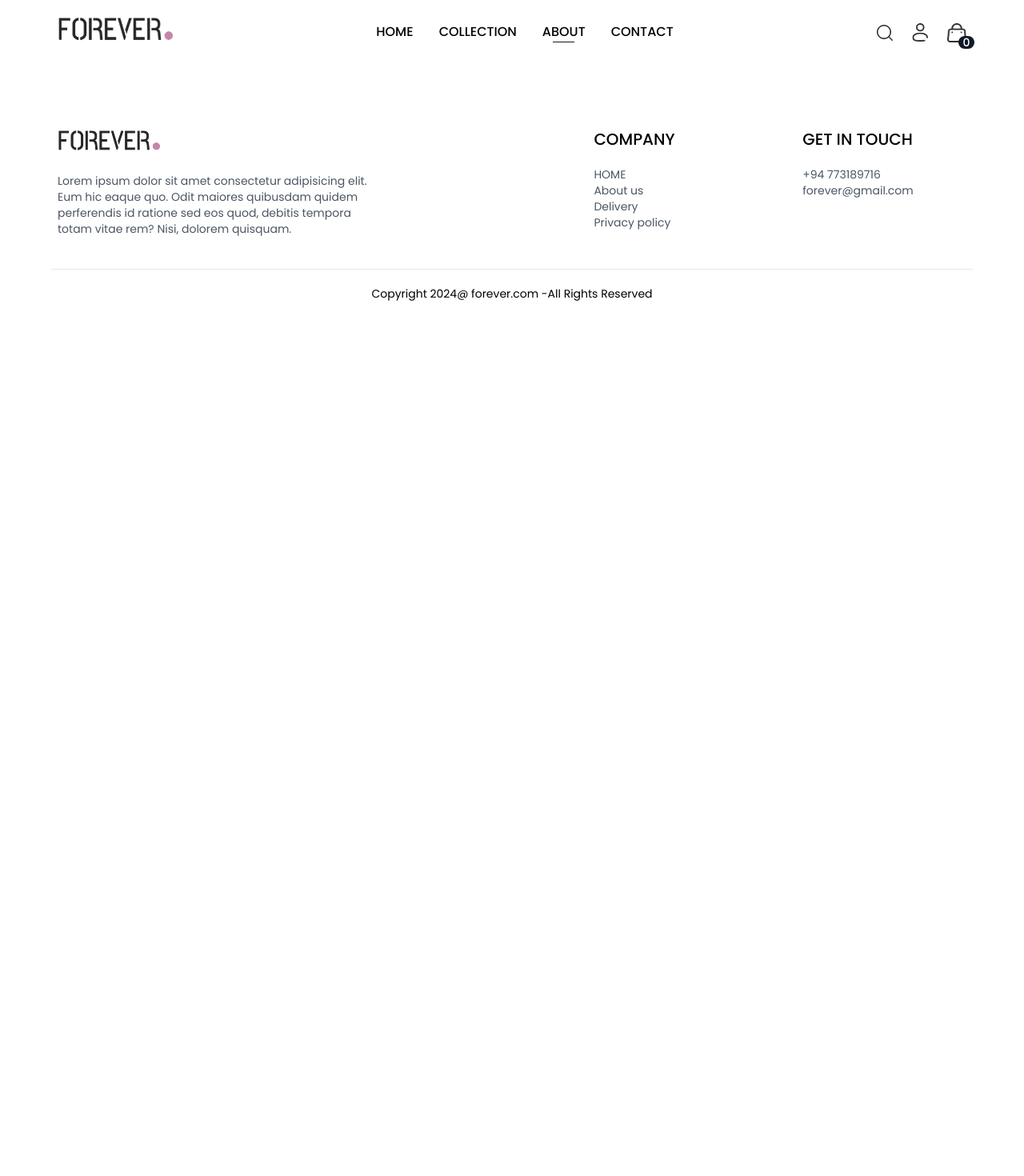
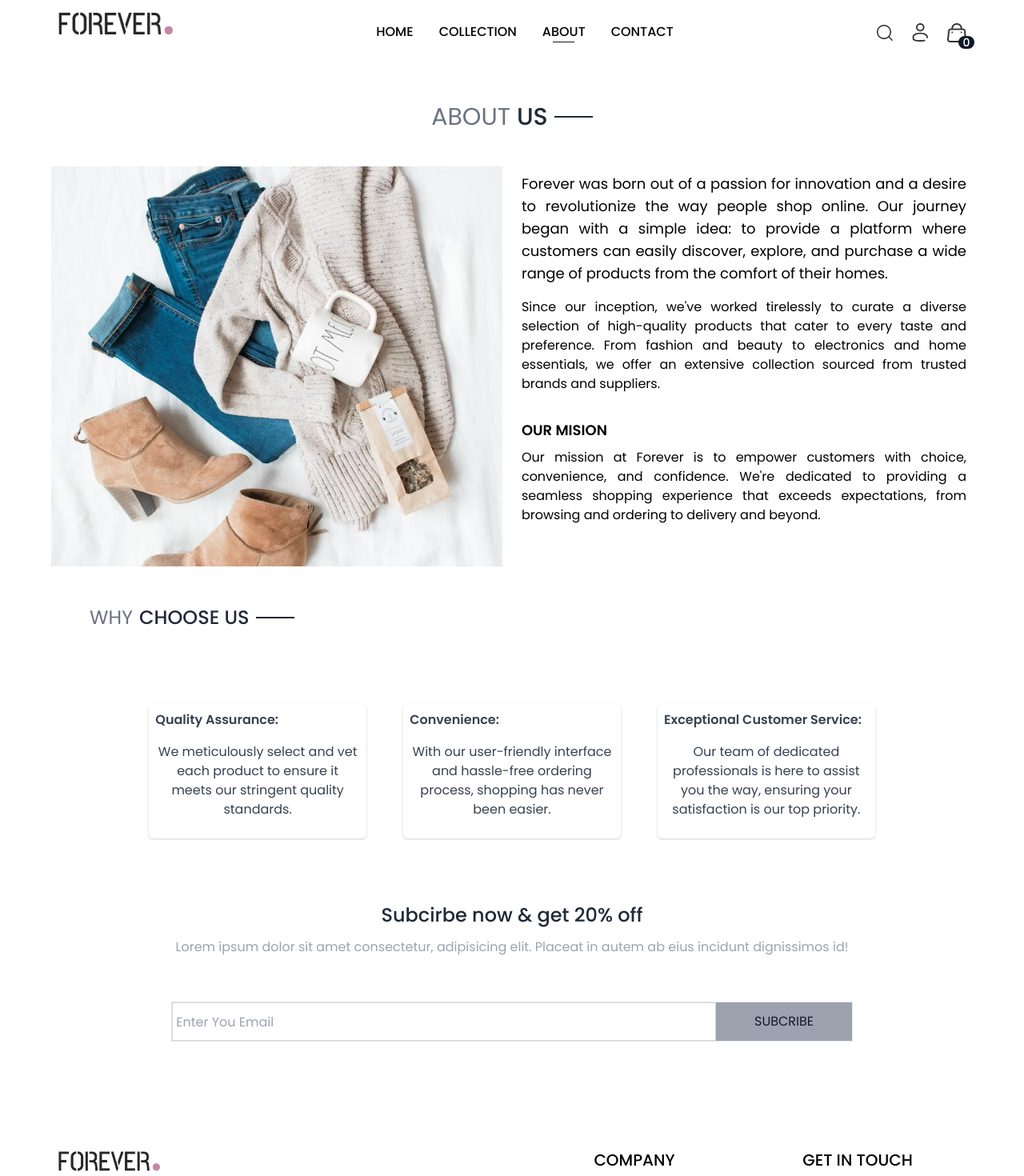
Before and after one commit to DhanushkaBasnayaka30/E-Commerce, a React (Vite) app in the folder frontend/: page /about in a window 1280 px wide. Shown: the top 1470 px of the page at 80% size. Before the commit the page ends 800 px from the top, so only its background shows below. Built offline with nearby package versions, Linux system fonts and the light colour scheme; what tailwindcss-animated would draw is missing.

Commit message:
about page

```diff
--- a/frontend/src/components/Navbar.jsx
+++ b/frontend/src/components/Navbar.jsx
@@ -81,12 +81,15 @@ function Navbar() {
 								alt=""
 							/>
 							<div className="group-hover:block hidden absolute dropdown-menu left-[-75px] m-auto pt-4">
-								<div className="flex flex-col gap-2 w-36 px-5 bg-gray-200 font-semibold text-gray-900 rounded pb-2">
+								<div className="flex flex-col gap-y-4 w-36 px-5 bg-gray-200 font-semibold text-gray-900 rounded pb-2">
 									<p className="cursor-pointer hover:text-black font-semibold">
 										My Profile
 									</p>
 									<p className="cursor-pointer hover:text-black font-semibold">
 										Orders
+									</p>
+									<p className="cursor-pointer hover:text-black font-semibold">
+										Admin
 									</p>
 									<p className="cursor-pointer hover:text-black font-semibold">
 										Logout
--- a/frontend/src/components/NewsLatter.jsx
+++ b/frontend/src/components/NewsLatter.jsx
@@ -6,17 +6,17 @@ function NewsLatter() {
   }
 	return (
 		<>
-			<div className="text-center justify-center w-full  flex flex-col">
+			<div className="text-center justify-center w-full  flex flex-col ">
 				<p className="text-2xl font-medium text-gray-800">
 					Subcirbe now & get 20% off
 				</p>
         <p className="text-gray-400 mt-3">
           Lorem ipsum dolor sit amet consectetur, adipisicing elit. Placeat in autem ab eius incidunt dignissimos id! </p>
-          <div className="w-full h-12 ">
+          <div className="w-full h-12 px-2 mt-8">
 
           <form onSubmit={handleSubmit} className="w-full sm:w-3/4  mx-auto flex border  items-center my-6  ">
-            <input required type="email" placeholder=" Enter You Email" className ="  outline-none  w-full h-full "name="" id="" />
-            <button className="bg-black text-white text-xs px-20 py-4   ">SUBCRIBE</button>
+            <input required type="email" placeholder=" Enter You Email" className ="w-3/4 border h-[48px] border-gray-300 outline-none  md:w-full  "name="" id="" />
+            <button className="bg-gray-400 text-gray-900 md:text-base  text-xs  h-12  hover:bg-black hover:text-white w-1/4 text-center ">SUBCRIBE</button>
           </form>
           </div>
 
--- /dev/null
+++ b/frontend/src/components/Subcription.jsx
@@ -0,0 +1,11 @@
+import React from 'react'
+
+function Subcription() {
+  return (
+    <div>
+
+    </div>
+  )
+}
+
+export default Subcription
--- a/frontend/src/pages/About.jsx
+++ b/frontend/src/pages/About.jsx
@@ -1,11 +1,106 @@
-import React from 'react'
+import React from "react";
+import Title from "../components/Title";
+import { assets } from "../assets/assets";
+import NewsLatter from "../components/NewsLatter";
+import { useInView } from "react-intersection-observer";
+function About() {
 
-function About() {
-  return (
-    <div className='px-2'>
+  const { ref: visionMissionRef, inView: visionMissionInView } = useInView({
+		triggerOnce: false, // Trigger animation only once
+		threshold: 0.1, // Trigger when 10% of the element is in the viewport
+	});
 
-    </div>
-  )
+	return (
+		<div  ref={visionMissionRef}
+    className={` w-full h-auto  mt-8 sm:mt-20  p-1${
+      visionMissionInView ? "transition-all duration-500  animate-fade-down animate-once animate-duration-1000 animate-delay-100 animate-ease-in-out animate-normal" : ""
+    }`}>
+			<div>
+				<h1 className="w-full h-20  text-2xl sm:text-base md:text-3xl sm:pt-16 text-center flex items-center justify-center ">
+					<Title text1={"ABOUT"} text2={"US"} />
+				</h1>
+				{/* main */}
+				<div className=" w-full h-auto flex flex-col md:flex-row md:mt-12 md:gap-x-4 items-start justify-center">
+					{/* image */}
+					<div className=" w-full h-[350px] md:h-[500px] ">
+						<img
+							src={assets.about_img}
+							className="w-full h-full bg-center object-cover"
+							alt=""
+						/>
+					</div>
+					{/* description */}
+					<div className=" w-full   flex flex-col justify-start items-center  p-2  md:h-[500px]">
+						<div className="w-full h-auto flex flex-col text-justify gap-y-4 text-base ">
+							<p className="text-xs md:text-sm sm:text-sm lg:text-lg ">
+								Forever was born out of a passion for innovation and a desire to
+								revolutionize the way people shop online. Our journey began with
+								a simple idea: to provide a platform where customers can easily
+								discover, explore, and purchase a wide range of products from
+								the comfort of their homes.
+							</p>
+							<p className="text-sm lg:text-base">
+								Since our inception, we've worked tirelessly to curate a diverse
+								selection of high-quality products that cater to every taste and
+								preference. From fashion and beauty to electronics and home
+								essentials, we offer an extensive collection sourced from
+								trusted brands and suppliers.
+							</p>
+						</div>
+						{/* mision */}
+						<div className=" mt-4 w-full text-justify flex flex-col gap-y-2 md:mt-8">
+							<p className="lg:text-lg  text-base font-semibold">OUR MISION</p>
+							<p className="text-sm lg:text-base">
+								Our mission at Forever is to empower customers with choice,
+								convenience, and confidence. We're dedicated to providing a
+								seamless shopping experience that exceeds expectations, from
+								browsing and ordering to delivery and beyond.
+							</p>
+						</div>
+					</div>
+				</div>
+				<div className="w-full  h-auto gap-y-4 flex flex-col mt-8   items-start justify-center">
+					<div className="w-full flex mt-4 text-2xl md:ml-12 ml-2">
+						<Title text1={"WHY"} text2={"CHOOSE US"}></Title>
+					</div>
+
+					<div className="w-full flex-col md:grid-cols-3 md:grid flex md:w-[80%] md:mx-auto md:mt-12 text-sm lg:text-base md:gap-x-8 md:py-4 gap-6">
+						<div className="w-[95%]   h-auto  rounded-md flex flex-col mx-auto hover:shadow-md hover:text-black text-gray-700  hover:shadow-gray-400 shadow-gray-300 shadow justify-around pb-4 ">
+							<h1 className="w-full text-left p-2  font-semibold">
+								Quality Assurance:
+							</h1>
+							<h1 className="w-full  p-2 text-center text-sm md:text-sm lg:text-base">
+								We meticulously select and vet each product to ensure it meets
+								our stringent quality standards.
+							</h1>
+						</div>
+						<div className="w-[95%]   h-auto  rounded-md flex flex-col mx-auto hover:shadow-md hover:text-black text-gray-700  hover:shadow-gray-400 shadow-gray-300 shadow justify-around pb-4 ">
+							<h1 className="w-full text-left p-2  font-semibold">
+								Convenience:
+							</h1>
+							<h1 className="w-full p-2 text-center text-sm lg:text-base">
+								With our user-friendly interface and hassle-free ordering
+								process, shopping has never been easier.
+							</h1>
+						</div>
+						<div className="w-[95%]  h-auto  rounded-md flex flex-col mx-auto hover:shadow-md hover:text-black text-gray-700 hover:shadow-gray-400 shadow-gray-300 shadow justify-around pb-4">
+							<h1 className="w-full text-left p-2  font-semibold">
+								Exceptional Customer Service:
+							</h1>
+							<h1 className="w-full p-2 text-center text-sm lg:text-base">
+								Our team of dedicated professionals is here to assist you the
+								way, ensuring your satisfaction is our top priority.
+							</h1>
+						</div>
+					</div>
+				</div>
+				{/* subcription */}
+				<div className="w-full  h-auto md:mt-16 mt-8">
+					<NewsLatter />
+				</div>
+			</div>
+		</div>
+	);
 }
 
-export default About
+export default About;
--- a/frontend/src/pages/Home.jsx
+++ b/frontend/src/pages/Home.jsx
@@ -17,14 +17,14 @@ function Home() {
 			</div>
 			<div ref={visionMissionRef}
 				className={`${
-					visionMissionInView ? "animate-fade-up animate-ease-in" : ""
+					visionMissionInView ? "" : ""
 				}`}>
 				<LatestCollection />
 			</div>
 			<div
 				ref={visionMissionRef}
 				className={`${
-					visionMissionInView ? "animate-fade-up animate-ease-in" : ""
+					visionMissionInView ? "animate-fade-up animate-ease" : ""
 				}`}>
 				<BestSeller />
 			</div>
```
